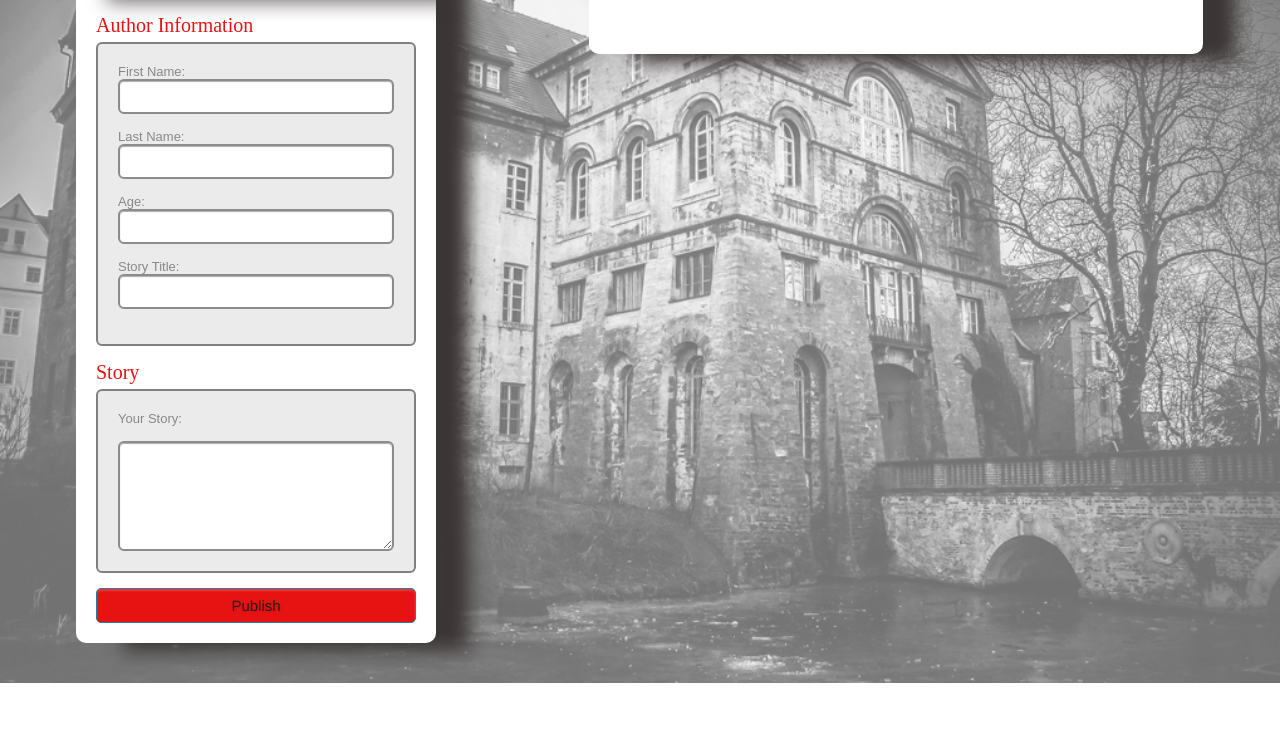
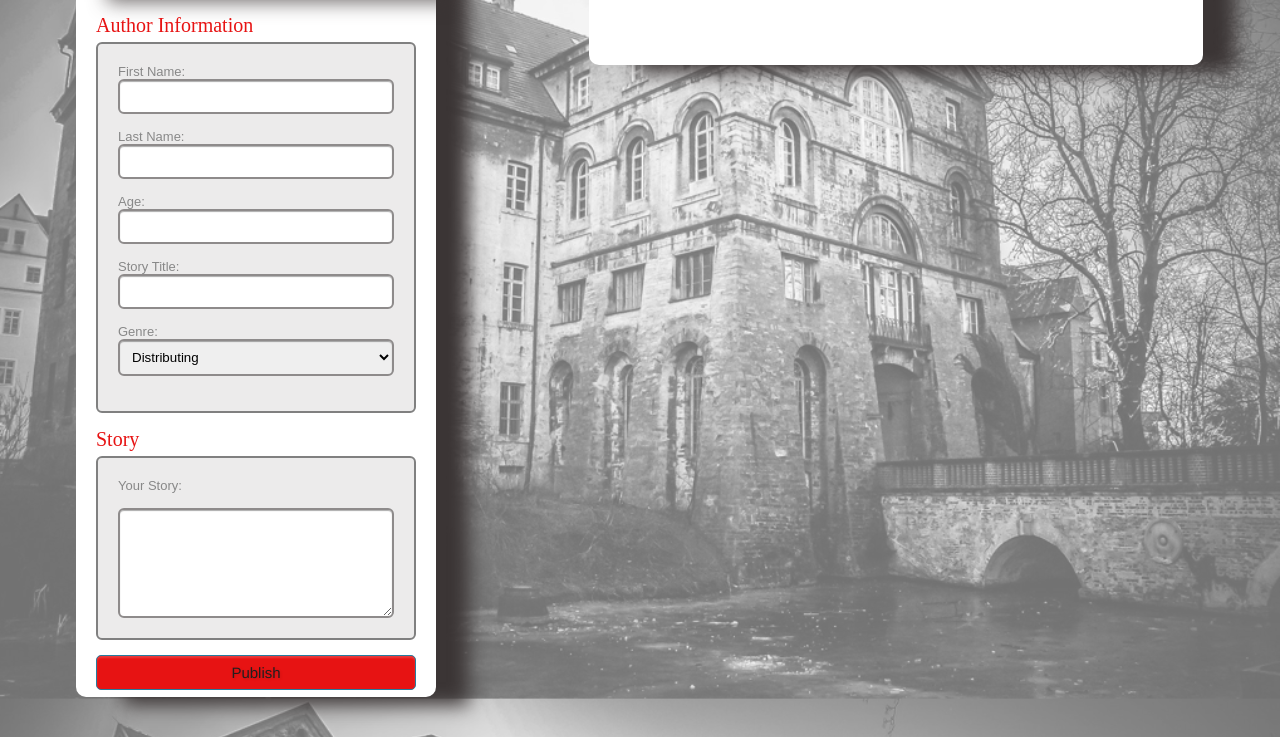
Before and after one commit to violletta1/scary-project, a plain HTML site: page index.html in a window 1280 px wide. Shown: the part 153-890 px from the top of the page. Before the commit the page ends 836 px from the top, so only its background shows below. Drawn offline with Linux system fonts and the light colour scheme.

Commit message:
Add genre field

```diff
--- a/index.html
+++ b/index.html
@@ -31,6 +31,16 @@
           <label>Story Title:
             <input type="text" id="story-title" name="field5" />
           </label>
+          <label>Genre:
+            <select name="field4" id="genre">
+              <option value="Distributing">Distributing</option>
+              <option value="Psychological">Psychological</option>
+              <option value="Killer">Killer</option>
+              <option value="Monsters">Monsters</option>
+              <option value="Paranormal">Paranormal</option>
+            </select>
+
+          </label>
         </div>
 
         <div class="section">
```
